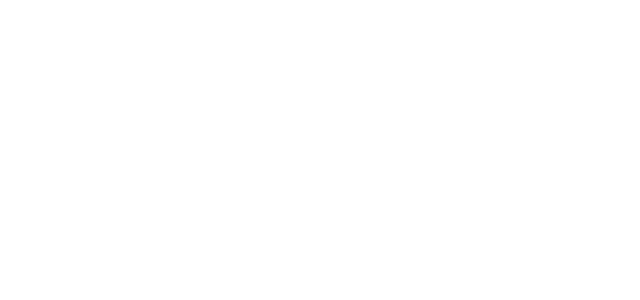
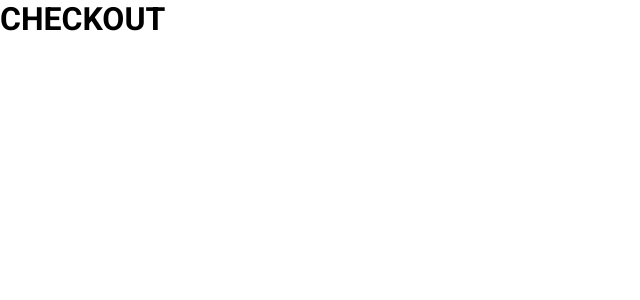
Before and after one commit to marcusviniciusmo/Ignite_Rocketseat_React_Coffee_Delivery, a React (Vite) app in the folder frontend/: page /checkout in a window 1280 px wide. Before the commit this address had no page. Shown: the top 300 px of the page, without its empty margins (0-640 px from the left). Built offline with nearby package versions, Linux system fonts and the light colour scheme.

Commit message:
Checkout component created

```diff
--- /dev/null
+++ b/frontend/src/components/Checkout/index.tsx
@@ -0,0 +1,7 @@
+export function Checkout() {
+  return (
+    <div>
+      <h1>CHECKOUT</h1>
+    </div>
+  );
+}
--- a/frontend/src/routes/Router.tsx
+++ b/frontend/src/routes/Router.tsx
@@ -1,10 +1,12 @@
 import { Routes, Route } from 'react-router-dom';
 import { Home } from '../pages/Home';
+import { Checkout } from '../components/Checkout';
 
 export function Router() {
   return (
     <Routes>
       <Route path="/" element={<Home />} />
+      <Route path="/checkout" element={<Checkout />} />
     </Routes>
   );
 }
```
